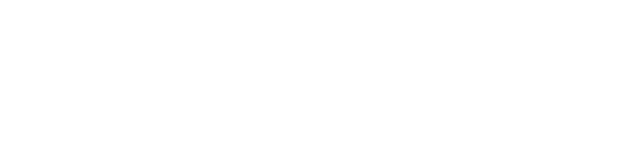
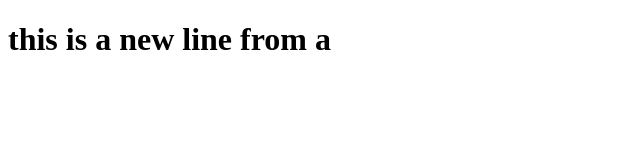
Before and after one commit to syuusyou1208/example, a plain HTML site: page index.html in a window 1280 px wide. Shown: the whole page, without its empty margins (0-640 px from the left). Drawn offline with Linux system fonts and the light colour scheme.

Commit message:
add a new line

```diff
--- a/index.html
+++ b/index.html
@@ -5,5 +5,7 @@
     <meta name="viewport" content="width=device-width, initial-scale=1.0" />
     <title>Document</title>
   </head>
-  <body></body>
+  <body>
+    <h1>this is a new line from a</h1>
+  </body>
 </html>
```
